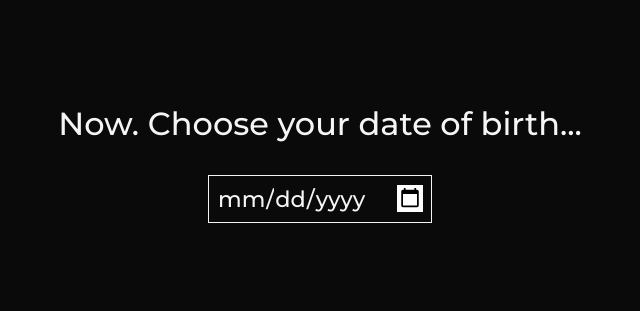
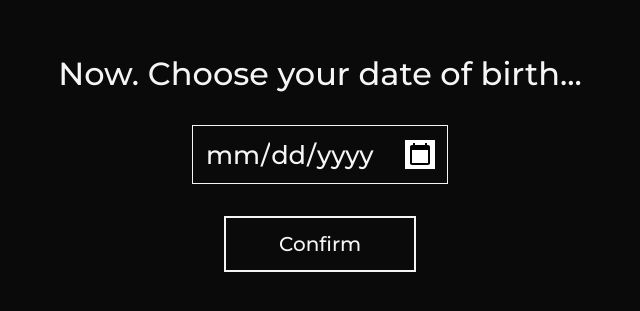
Before and after one commit to krystiano13/dark-motivation, a React (Create React App) app: page /date in a window 1280 px wide. Shown: the part 237-548 px from the top of the page, without its empty margins (320-960 px from the left). Built offline with nearby package versions, Linux system fonts and the light colour scheme.

Commit message:
implement saving date from input in date format

```diff
--- a/src/App.tsx
+++ b/src/App.tsx
@@ -10,6 +10,7 @@ const Date = lazy(() => import('./views/Date'));
 
 const App = () => {
     const [gender,setGender] = useState<"male" | "female">();
+    const [date, setDate] = useState<Date>();
 
     return (
         <Main>
@@ -31,7 +32,7 @@ const App = () => {
                         </Suspense>} />
                     <Route path='/date' element={
                         <Suspense fallback={<Loader />}>
-                            <Date />
+                            <Date setDate={(date: Date) => setDate(date)} />
                         </Suspense>} />
                 </Routes>
             </BrowserRouter>
--- a/src/components/Date/DateInput.ts
+++ b/src/components/Date/DateInput.ts
@@ -3,10 +3,11 @@ export const DateInput = styled.input`
   font-family: 'Montserrat', sans-serif;
   outline: none;
   box-sizing: border-box;
-  width : 14rem;
-  font-size : 1.4rem;
+  width : 16rem;
+  font-size : 1.6rem;
   background-color: #0B0A0A;
   color : whitesmoke;
   border : solid whitesmoke 1px;
-  padding : 0.5rem;
+  padding : 0.75rem;
+  margin-bottom: 2rem;
 `;
--- a/src/views/Date.tsx
+++ b/src/views/Date.tsx
@@ -1,24 +1,44 @@
 import {DateWrapper} from "../components/Date/DateWrapper";
 import {InfoText} from "../components/Info/InfoText";
 import {DateInput} from "../components/Date/DateInput";
+import {HomeButton} from "../components/Home/HomeButton";
 
 import gsap from 'gsap';
 import { useEffect, useRef } from "react";
 
-const Date = () => {
+interface DateProps {
+    setDate: (date:Date) => void
+}
+
+const Date:React.FC<DateProps> = ({ setDate }) => {
     const text = useRef(null);
-    const date = useRef(null);
+    const date = useRef<HTMLInputElement>(null);
+    const btn = useRef(null);
 
     useEffect(() => {
-        gsap.set([text.current, date.current], { y : 100, autoAlpha : 0 });
+        gsap.set([text.current, date.current, btn.current], { y : 100, autoAlpha : 0 });
         gsap.to(text.current, 0.35, { y : 0, autoAlpha : 1, delay : 0.2 });
-        gsap.to(date.current, 0.35, { y : 0, autoAlpha : 1, delay : 0.6 })
+        gsap.to(date.current, 0.35, { y : 0, autoAlpha : 1, delay : 0.6 });
+        gsap.to(btn.current, 0.35, { y : 0, autoAlpha : 1, delay : 1 })
     }, []);
+
+    const confirm = () => {
+        gsap.to(btn.current, 0.35, { y : 100, autoAlpha : 0, delay : 0.2 });
+        gsap.to(date.current, 0.35, { y : 100, autoAlpha : 0, delay : 0.6 });
+        gsap.to(text.current, 0.35, { y : 100, autoAlpha : 0, delay : 1 })
+            .then(() => {
+                if(date.current) {
+                    setDate(date.current.valueAsDate as Date);
+                    console.log(date.current.valueAsDate);
+                }
+            });
+    }
 
     return (
         <DateWrapper>
             <InfoText ref={text}>Now. Choose your date of birth...</InfoText>
             <DateInput ref={date} type='date' />
+            <HomeButton onClick={confirm} ref={btn}>Confirm</HomeButton>
         </DateWrapper>
     )
 }
```
